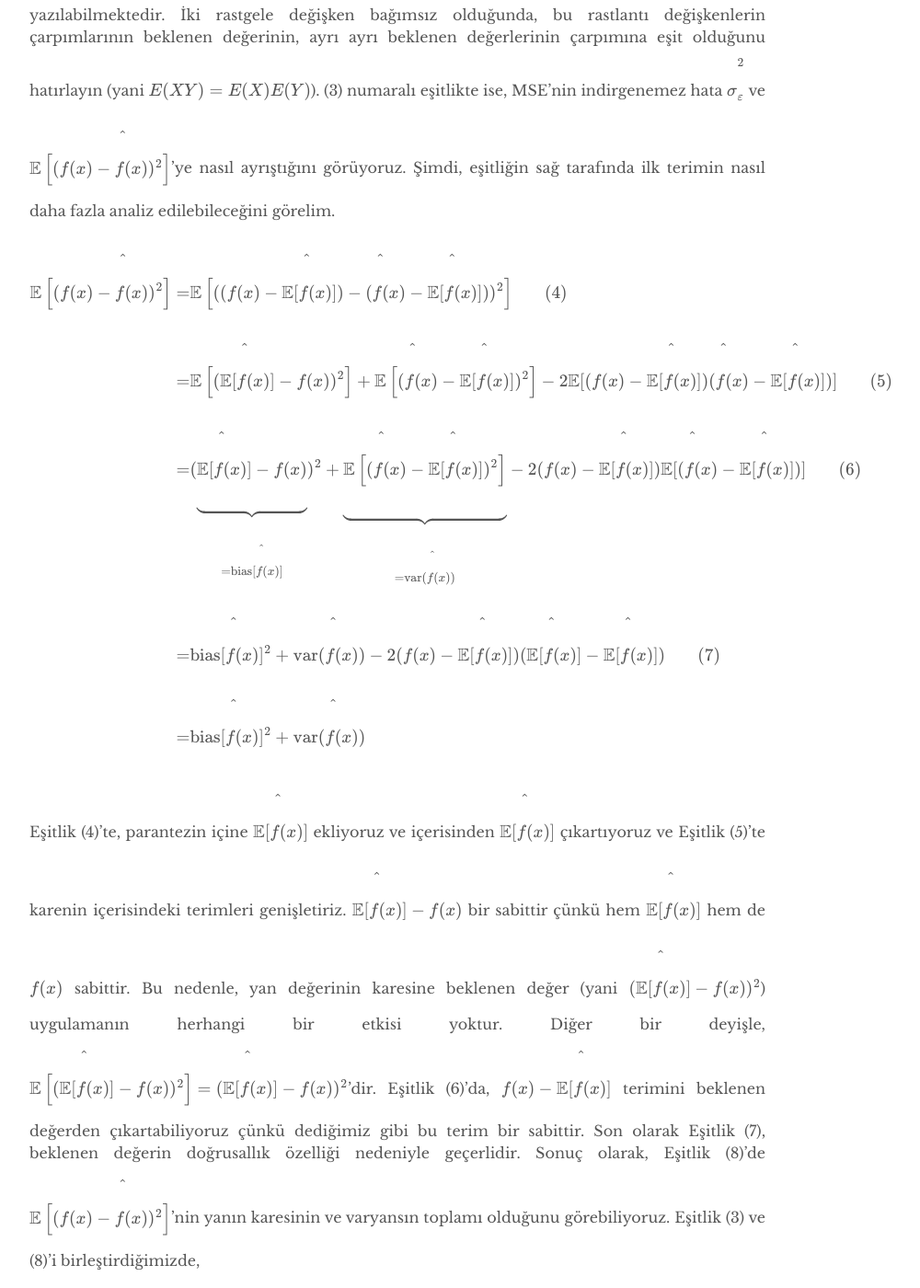
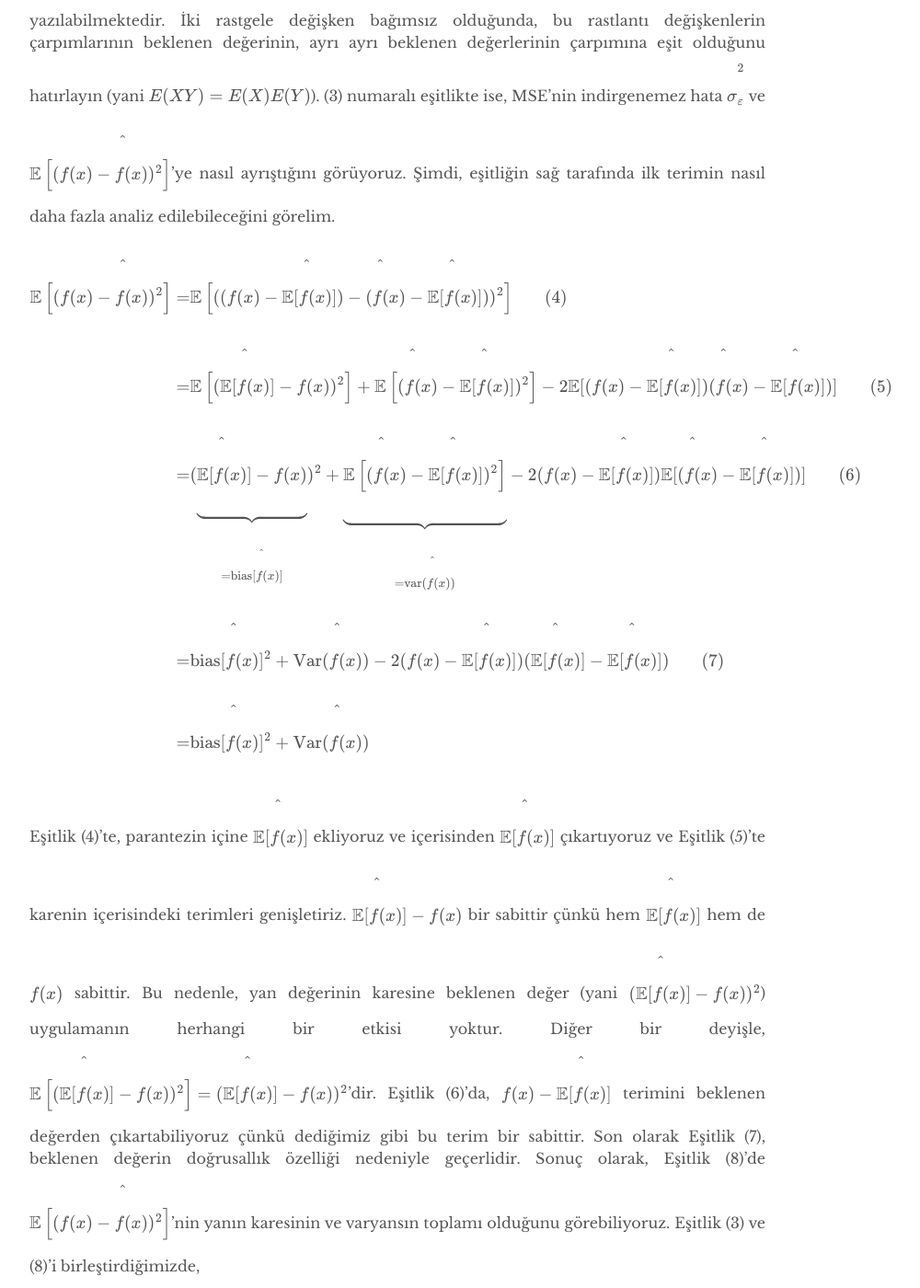
Before and after one commit to mmuratarat/turkish, a Jekyll site: the page built from _posts/2022-02-03-bias_variance_tradeoff.md, in a window 1280 px wide and 1400 px high, scrolled down 13297 px. Shown: the whole window at 92% size, without its empty margins (208-1208 px from the left). Built offline with Jekyll 4.4.1, drawn with Linux system fonts in a browser that asks for light colours; nearby versions of some CDN libraries; formulas are drawn with MathJax 3; comment, search, counter and statistics services are not loaded; some of the changed text lies outside the part shown.

```diff
--- a/_posts/2022-02-03-bias_variance_tradeoff.md
+++ b/_posts/2022-02-03-bias_variance_tradeoff.md
@@ -230,15 +230,15 @@ $$
 \mathbb{E}\left[(f(x)-\hat{f}(x))^{2}\right]=& \mathbb{E}\left[((f(x)-\mathbb{E}[\hat{f}(x)])-(\hat{f}(x)-\mathbb{E}[\hat{f}(x)]))^{2}\right] \,\,\,\,\,\,\,\,\,\,\, (4)\\
 =& \mathbb{E}\left[(\mathbb{E}[\hat{f}(x)]-f(x))^{2}\right]+\mathbb{E}\left[(\hat{f}(x)-\mathbb{E}[\hat{f}(x)])^{2}\right] -2 \mathbb{E}[(f(x)-\mathbb{E}[\hat{f}(x)])(\hat{f}(x)-\mathbb{E}[\hat{f}(x)])] \,\,\,\,\,\,\,\,\,\,\, (5)\\
 =&(\underbrace{\mathbb{E}[\hat{f}(x)]-f(x)}_{=\operatorname{bias}[\hat{f}(x)]})^{2}+\underbrace{\mathbb{E}\left[(\hat{f}(x)-\mathbb{E}[\hat{f}(x)])^{2}\right]}_{=\operatorname{var}(\hat{f}(x))} - 2(f(x)-\mathbb{E}[\hat{f}(x)]) \mathbb{E}[(\hat{f}(x)-\mathbb{E}[\hat{f}(x)])] \,\,\,\,\,\,\,\,\,\,\, (6)\\
-=& \operatorname{bias}[\hat{f}(x)]^{2}+\operatorname{var}(\hat{f}(x)) -2(f(x)-\mathbb{E}[\hat{f}(x)])(\mathbb{E}[\hat{f}(x)]-\mathbb{E}[\hat{f}(x)]) \,\,\,\,\,\,\,\,\,\,\, (7)\\
-=& \operatorname{bias}[\hat{f}(x)]^{2}+\operatorname{var}(\hat{f}(x))
+=& \operatorname{bias}[\hat{f}(x)]^{2}+\operatorname{Var}(\hat{f}(x)) -2(f(x)-\mathbb{E}[\hat{f}(x)])(\mathbb{E}[\hat{f}(x)]-\mathbb{E}[\hat{f}(x)]) \,\,\,\,\,\,\,\,\,\,\, (7)\\
+=& \operatorname{bias}[\hat{f}(x)]^{2}+\operatorname{Var}(\hat{f}(x))
 \end{aligned}
 $$
 
 Eşitlik (4)'te, parantezin içine $\mathbb{E}[\hat{f}(x)]$ ekliyoruz ve içerisinden $\mathbb{E}[\hat{f}(x)]$ çıkartıyoruz ve Eşitlik (5)'te karenin içerisindeki terimleri genişletiriz. $\mathbb{E}[\hat{f}(x)]-f(x)$ bir sabittir çünkü hem $\mathbb{E}[\hat{f}(x)]$ hem de $f(x)$ sabittir. Bu nedenle, yan değerinin karesine beklenen değer (yani $(\mathbb{E}[\hat{f}(x)]-f(x))^{2}$) uygulamanın herhangi bir etkisi yoktur. Diğer bir deyişle, $\mathbb{E}\left[(\mathbb{E}[\hat{f}(x)]-f(x))^{2}\right] = (\mathbb{E}[\hat{f}(x)]-f(x))^{2}$'dir. Eşitlik (6)'da, $f(x)-\mathbb{E}[\hat{f}(x)]$ terimini beklenen değerden çıkartabiliyoruz çünkü dediğimiz gibi bu terim bir sabittir. Son olarak Eşitlik (7), beklenen değerin doğrusallık özelliği nedeniyle geçerlidir. Sonuç olarak, Eşitlik (8)'de $\mathbb{E}\left[(f(x)-\hat{f}(x))^{2}\right]$'nin yanın karesinin ve varyansın toplamı olduğunu görebiliyoruz. Eşitlik (3) ve (8)'i birleştirdiğimizde,
 
 $$
-\mathbb{E}\left[(y-\hat{f}(x))^{2}\right]=\operatorname{bias}[\hat{f}(x)]^{2}+\operatorname{var}(\hat{f}(x))+\sigma_{\epsilon}^{2}
+\mathbb{E}\left[(y-\hat{f}(x))^{2}\right]=\operatorname{bias}[\hat{f}(x)]^{2}+\operatorname{Var}(\hat{f}(x))+\sigma_{\epsilon}^{2}
 $$
 
 denklemini elde ederiz.
```
Also changed, not shown: other parts of _posts/2022-02-03-bias_variance_tradeoff.md (+4 -3 lines).
